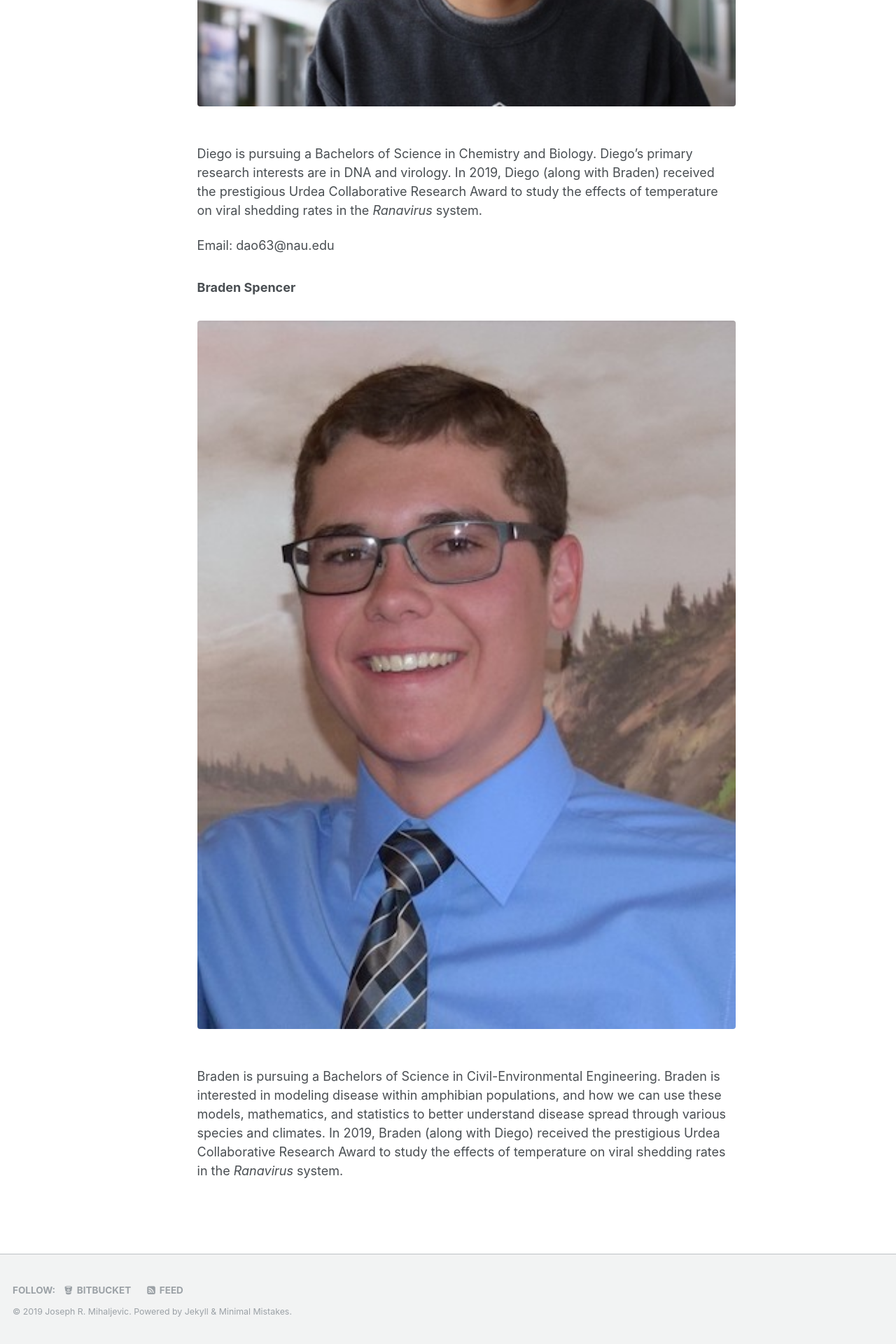
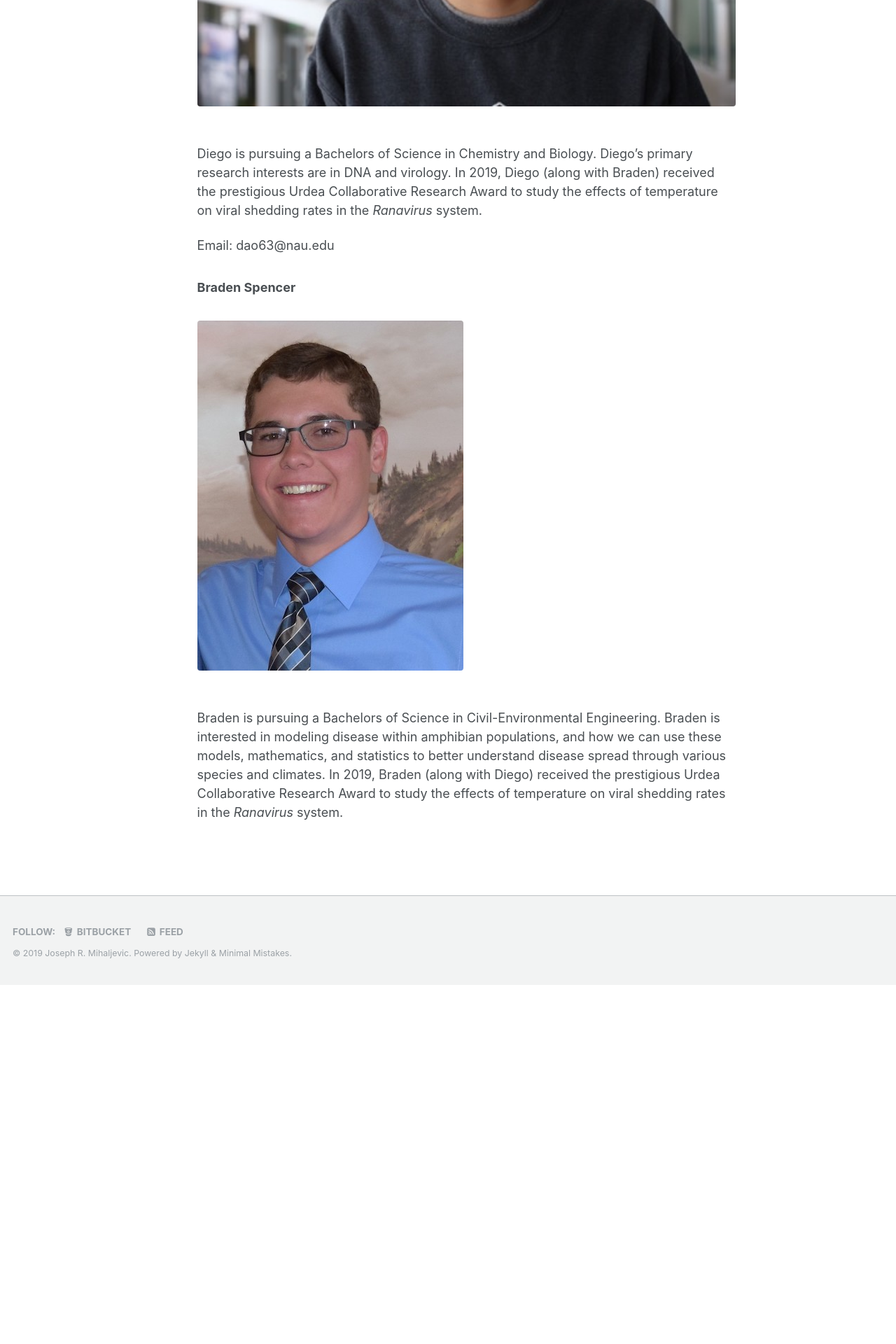
Before and after one commit to jrmihalj/jrmihalj.github.io, a Jekyll site: the page built from _pages/people.md, in a window 1280 px wide. Shown: the part 3712-5632 px from the top of the page at 70% size. Built offline with Jekyll 4.4.1, drawn with Linux system fonts in a browser that asks for light colours; our own code applies the rules of GitHub Pages for plain Markdown files; after the commit the page ends 5119 px from its top, so only the background shows below that.

Commit message:
make Braden's pic smaller

```diff
--- a/_pages/people.md
+++ b/_pages/people.md
@@ -63,7 +63,7 @@ Email: dao63@nau.edu
 ### Braden Spencer
 
 <figure>
-  <img src="/images/Braden_Spencer.jpg" style="align:left">
+  <img src="/images/Braden_Spencer.jpg" style="align:left;width:380px;height:500px">
 </figure>
 
 Braden is pursuing a Bachelors of Science in Civil-Environmental Engineering. Braden is interested in modeling disease within amphibian populations, and how we can use these models, mathematics, and statistics to better understand disease spread through various species and climates. In 2019, Braden (along with Diego) received the prestigious Urdea Collaborative Research Award to study the effects of temperature on viral shedding rates in the *Ranavirus* system.
```
